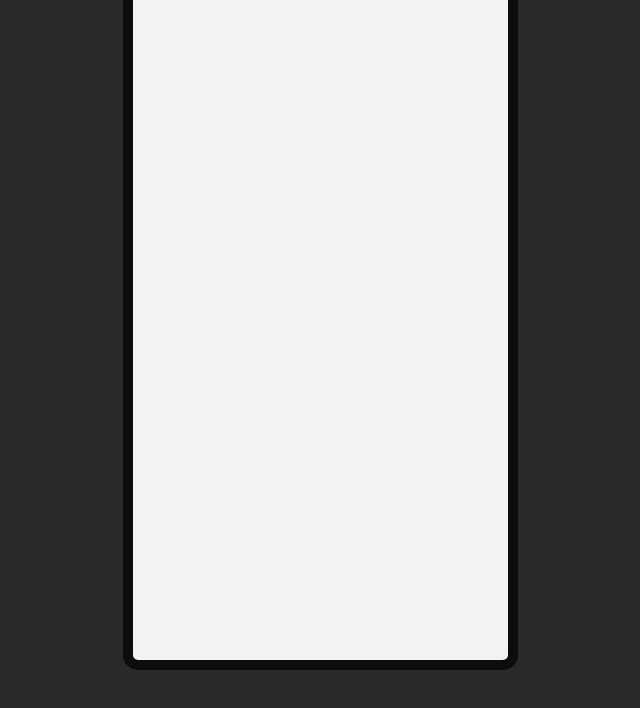
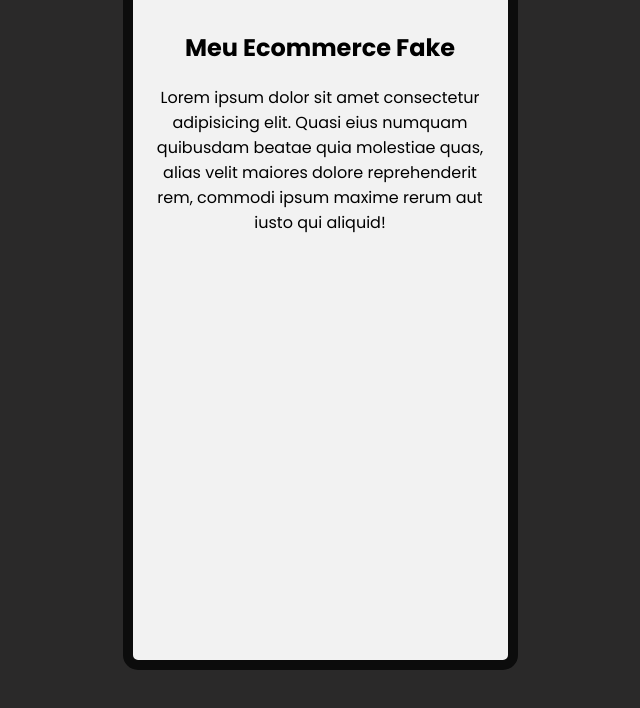
Before and after one commit to NatanR-dev/ecommerce-filtering-items-searchbar-VanillaJS, a plain HTML site: page index.html in a window 1280 px wide. Shown: the part 140-848 px from the top of the page, without its empty margins (320-960 px from the left). Drawn offline with Linux system fonts and the light colour scheme.

Commit message:
feat: fake content

```diff
--- a/index.html
+++ b/index.html
@@ -18,6 +18,12 @@
             <input type="text" placeholder="O que você procura?">
         </div>
 
+        <main class="content">
+            <h1>Meu Ecommerce Fake</h1>
+            <p>Lorem ipsum dolor sit amet consectetur adipisicing elit. Quasi eius numquam quibusdam beatae quia molestiae quas,
+                alias velit maiores dolore reprehenderit rem, commodi ipsum maxime rerum aut iusto qui aliquid!</p>
+        </main>
+
 
     </section>
 </body>
--- a/style.css
+++ b/style.css
@@ -43,3 +43,12 @@ input{
     /* margin: 1rem; */
     cursor: pointer;
 }
+
+.content {
+    padding: 13px;
+}
+
+h1, p{
+    /* margin-left: 4%; */
+    text-align: center;
+}
```
